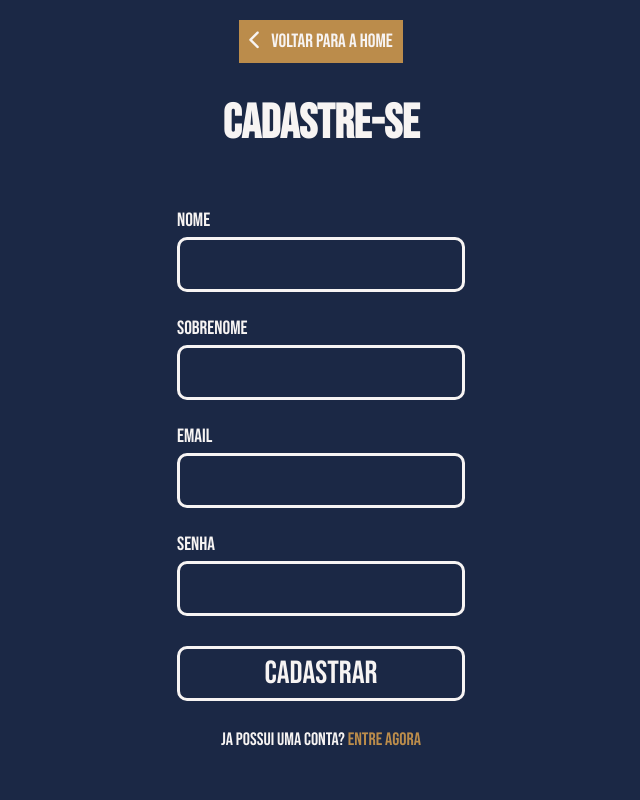
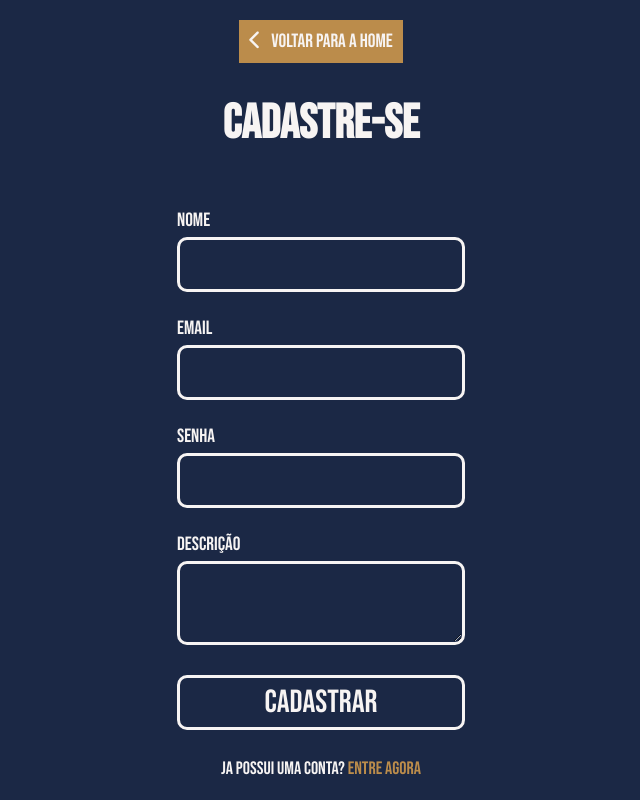
Before and after one commit to Leonardoperrella/barber-stone, a React (Create React App) app: page /register-barber in a window 1280 px wide. Shown: the top 800 px of the page, without its empty margins (319-959 px from the left). Built offline with nearby package versions, Linux system fonts and the light colour scheme; sample sign-in values are in the browser's storage.

Commit message:
feat: refactor registro barber

```diff
--- a/src/components/FormBarberRegister/index.js
+++ b/src/components/FormBarberRegister/index.js
@@ -1,6 +1,7 @@
 import { useForm } from "react-hook-form";
 import { yupResolver } from "@hookform/resolvers/yup";
 import * as yup from "yup";
+import api from "../../services/api";
 import { useHistory } from "react-router-dom";
 import { useState } from "react";
 import {
@@ -10,6 +11,7 @@ import {
   ButtonForm,
   Label,
   DivInput,
+  TextArea,
 } from "../../styles/Form.styles";
 
 const FormBarberRegister = () => {
@@ -20,21 +22,31 @@ const FormBarberRegister = () => {
 
   const schema = yup.object().shape({
     name: yup.string().required("campo Obrigatório!"),
-    sobrenome: yup.string().required("campo Obrigatório!"),
     email: yup.string().email("email inválido").required("campo Obrigatório!"),
     senha: yup
       .string()
       .min(6, "mínimo de 6 caracteres")
       .required("campo obrigatório!"),
+    descricao: yup.string().required("campo Obrigatório!"),
   });
 
   const { register, handleSubmit, errors, reset } = useForm({
     resolver: yupResolver(schema),
   });
 
-  const onSubmit = (userData) => {
-    console.log(userData);
-    // login(userData, setError, history, reset);
+  const onSubmit = (data) => {
+    console.log(data);
+    //'Access-Control-Allow-Origin'
+    api
+      .post("register", data, {
+        headers: { "Access-Control-Allow-Origin": "http://localhost:3000" },
+      })
+      .then((response) => {
+        console.log(response.data);
+      })
+      .catch((e) => {
+        console.log(e.response);
+      });
   };
 
   return (
@@ -43,11 +55,6 @@ const FormBarberRegister = () => {
         <Label>Nome</Label>
         <Input name="name" ref={register} />
         {!!errors && <SpanError>{errors.name?.message}</SpanError>}
-      </DivInput>
-      <DivInput>
-        <Label>Sobrenome</Label>
-        <Input name="sobrenome" ref={register} />
-        {!!errors && <SpanError>{errors.sobrenome?.message}</SpanError>}
       </DivInput>
       <DivInput>
         <Label>Email</Label>
@@ -60,6 +67,11 @@ const FormBarberRegister = () => {
         {!!errors && <SpanError>{errors.senha?.message}</SpanError>}
       </DivInput>
       <DivInput>
+        <Label>Descrição</Label>
+        <TextArea name="descricao" ref={register} />
+        {!!errors && <SpanError>{errors.descricao?.message}</SpanError>}
+      </DivInput>
+      <DivInput>
         <ButtonForm type="submit">Cadastrar</ButtonForm>
       </DivInput>
       <DivInput></DivInput>
--- a/src/pages/BarberRegisterPage.js
+++ b/src/pages/BarberRegisterPage.js
@@ -1,8 +1,3 @@
-import { useState } from "react";
-import { useForm } from "react-hook-form";
-import { yupResolver } from "@hookform/resolvers/yup";
-import api from "../services/api";
-import * as yup from "yup";
 import GlobalContainer from "../components/GlobalContainer";
 import GlobalWrap from "../components/GlobalWrap";
 import Footer from "../components/Footer";
--- a/src/styles/Form.styles.js
+++ b/src/styles/Form.styles.js
@@ -19,6 +19,17 @@ export const Label = styled.p`
 `;
 
 export const Input = styled.input`
+  border: 3px solid #f7f4f3;
+  border-radius: 10px;
+  background-color: transparent;
+  color: #f7f4f3;
+  font-family: "Bebas Neue", Arial, Helvetica, sans-serif;
+  padding: 10px;
+  font-size: 1.5rem;
+  outline: none;
+`;
+
+export const TextArea = styled.textarea`
   border: 3px solid #f7f4f3;
   border-radius: 10px;
   background-color: transparent;
```
